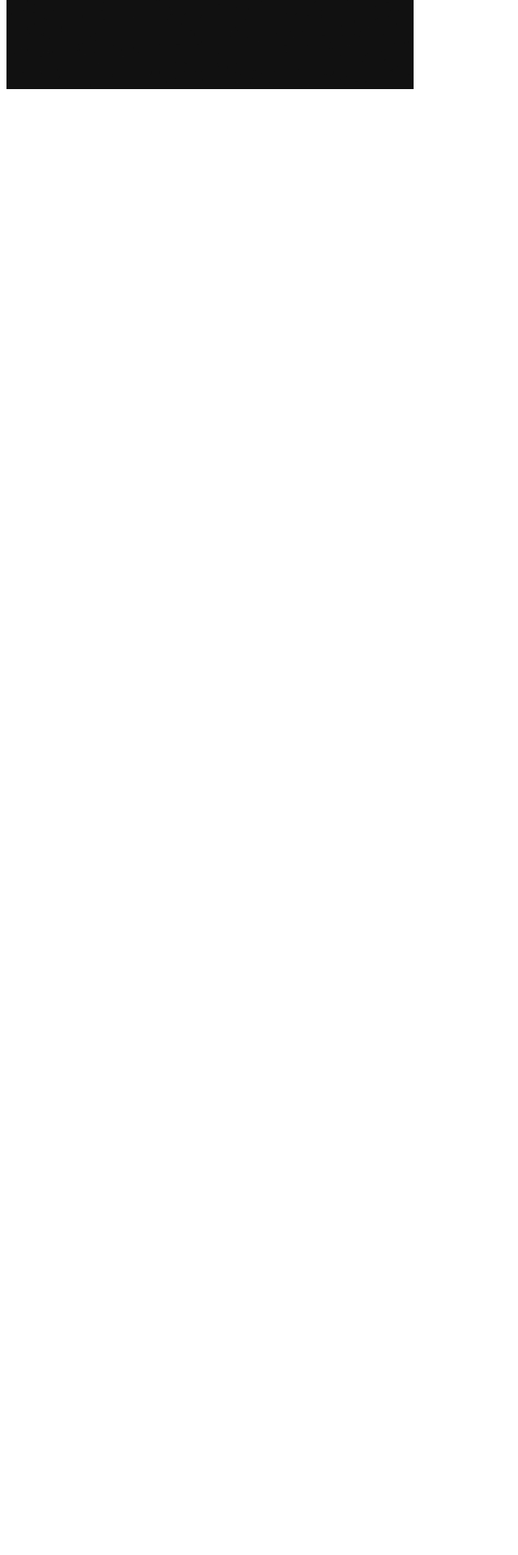
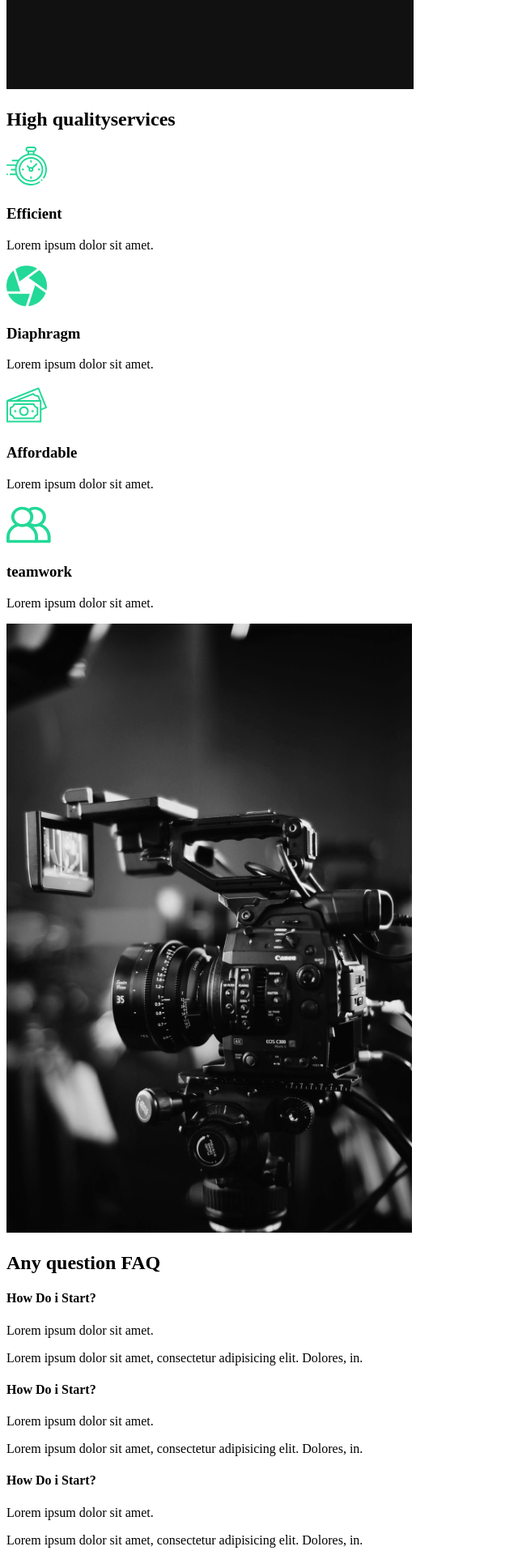
Before and after one commit to assassin0210/summary, a React (Create React App) app: page / in a window 1280 px wide. Shown: the part 860-2780 px from the top of the page at 81% size, without its empty margins (0-640 px from the left). Before the commit the page ends 982 px from the top, so only its background shows below. Built offline with nearby package versions, Linux system fonts and the light colour scheme.

Commit message:
continue

```diff
--- a/src/components/AboutSection.js
+++ b/src/components/AboutSection.js
@@ -25,7 +25,7 @@
                         </h2>
                     </div>
                 </div>
-                <p>Contact us for any phorotogrophy </p>
+                <p>Contact us for any photography </p>
                 <button>Contact us</button>
             </div>
             <div className="image">
--- /dev/null
+++ b/src/components/FaqSection.js
@@ -0,0 +1,38 @@
+
+
+export const FaqSection =()=>{
+    return(
+        <div className='faq' >
+            <h2>Any question <span>FAQ</span></h2>
+            <div className="question">
+                <h4>How Do i Start?</h4>
+                <div className="answer">
+                    <p>Lorem ipsum dolor sit amet.</p>
+                    <p>Lorem ipsum dolor sit amet, consectetur adipisicing elit. Dolores, in.</p>
+                </div>
+            </div>
+            <div className="question">
+                <h4>How Do i Start?</h4>
+                <div className="answer">
+                    <p>Lorem ipsum dolor sit amet.</p>
+                    <p>Lorem ipsum dolor sit amet, consectetur adipisicing elit. Dolores, in.</p>
+                </div>
+            </div>
+            <div className="question">
+                <h4>How Do i Start?</h4>
+                <div className="answer">
+                    <p>Lorem ipsum dolor sit amet.</p>
+                    <p>Lorem ipsum dolor sit amet, consectetur adipisicing elit. Dolores, in.</p>
+                </div>
+            </div>
+            <div className="question">
+                <h4>How Do i Start?</h4>
+                <div className="answer">
+                    <p>Lorem ipsum dolor sit amet.</p>
+                    <p>Lorem ipsum dolor sit amet, consectetur adipisicing elit. Dolores, in.</p>
+                </div>
+            </div>
+
+        </div>
+    )
+}
--- /dev/null
+++ b/src/components/ServicesSection.js
@@ -0,0 +1,46 @@
+import clock from '../img/clock.svg'
+import diaphragm from '../img/diaphragm.svg'
+import money from '../img/money.svg'
+import teamwork from '../img/teamwork.svg'
+import home2 from '../img/home2.png'
+
+export const ServicesSection = () => {
+    return (
+            <div className='services'>
+                <h2>High <span>quality</span>services</h2>
+                <div className="cards">
+                    <div className="card">
+                        <div className="icon">
+                            <img src={clock} alt="clock"/>
+                            <h3>Efficient</h3>
+                        </div>
+                        <p>Lorem ipsum dolor sit amet.</p>
+                    </div>
+                    <div className="card">
+                        <div className="icon">
+                            <img src={diaphragm} alt="clock"/>
+                            <h3>Diaphragm</h3>
+                        </div>
+                        <p>Lorem ipsum dolor sit amet.</p>
+                    </div>
+                    <div className="card">
+                        <div className="icon">
+                            <img src={money} alt="clock"/>
+                            <h3>Affordable</h3>
+                        </div>
+                        <p>Lorem ipsum dolor sit amet.</p>
+                    </div>
+                    <div className="card">
+                        <div className="icon">
+                            <img src={teamwork} alt="clock"/>
+                            <h3>teamwork</h3>
+                        </div>
+                        <p>Lorem ipsum dolor sit amet.</p>
+                    </div>
+                </div>
+                <div className="image">
+                    <img src={home2} alt="home2"/>
+                </div>
+            </div>
+    )
+}
--- a/src/pages/AboutUs.js
+++ b/src/pages/AboutUs.js
@@ -1,8 +1,13 @@
 import {AboutSection} from "../components/AboutSection";
+import {ServicesSection} from "../components/ServicesSection";
+import {FaqSection} from "../components/FaqSection";
 
 
-export const AboutUs=()=>{
-    return(<AboutSection/>
-
+export const AboutUs = () => {
+    return (<>
+            <AboutSection/>
+            <ServicesSection/>
+            <FaqSection/>
+        </>
     )
 }
```
